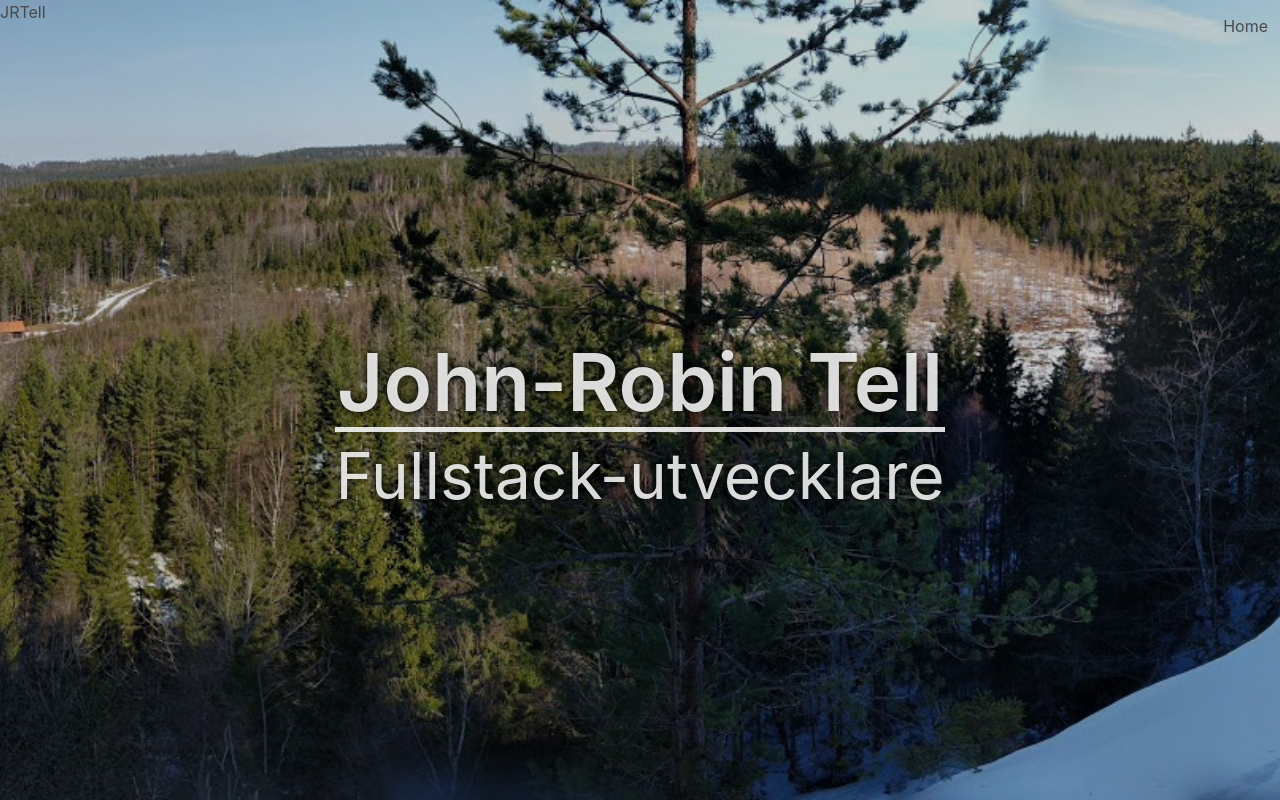
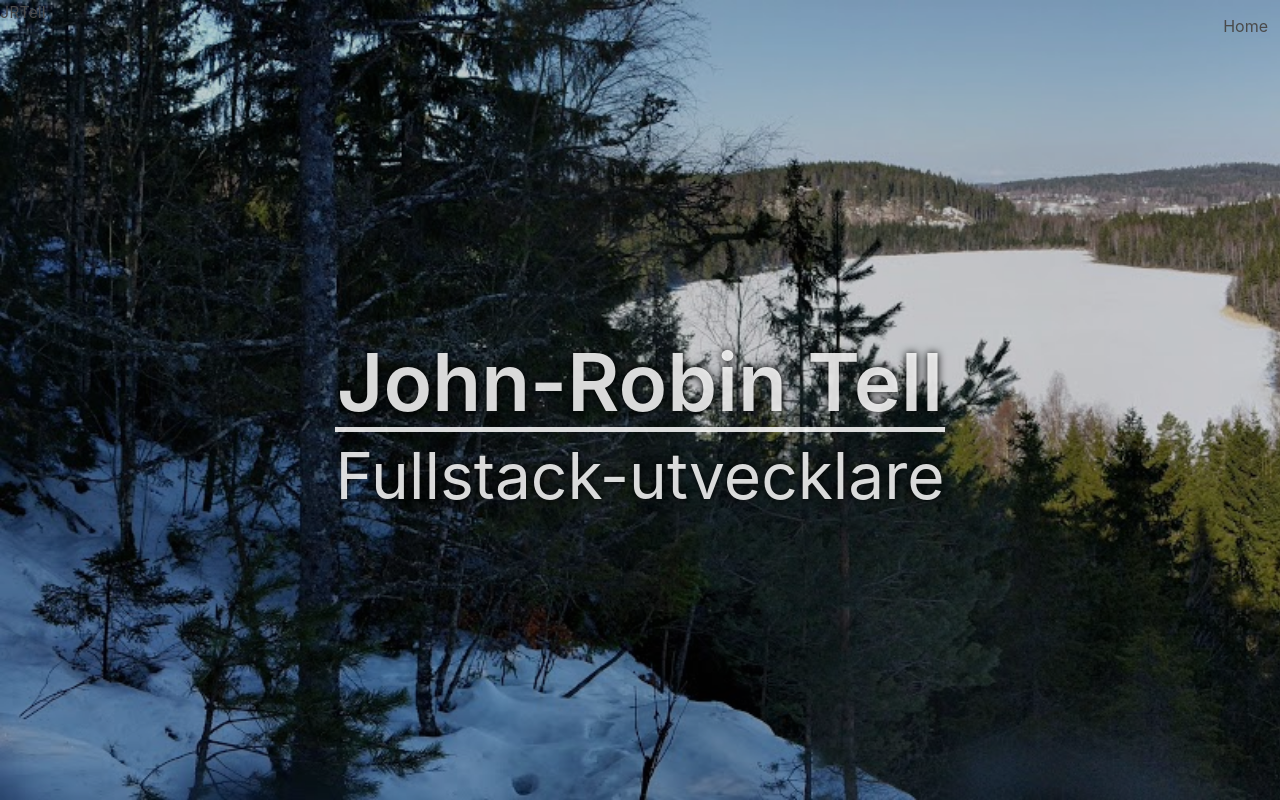
Before and after one commit to jrtell1/jrtell.se, a Vue app: page /#/ in a window 1280 px wide. Built offline with nearby package versions, Linux system fonts and the light colour scheme.

Commit message:
Changed startpage background image position

```diff
--- a/src/assets/sass/_base.scss
+++ b/src/assets/sass/_base.scss
@@ -17,7 +17,6 @@
 
 .startpage-bg {
     background-image: url('/static/bg.jpg');
-    background-position: center top;
     background-size: cover;
 
     .hero-head {
```
